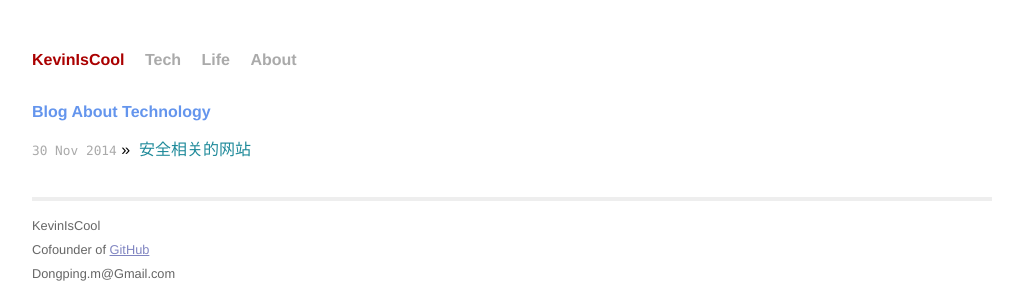
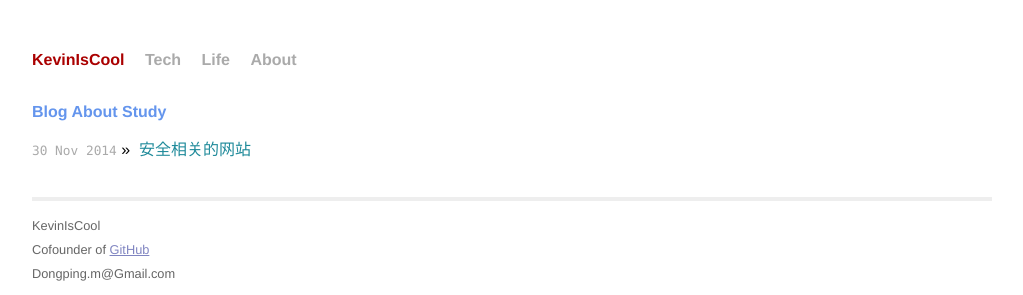
Before and after one commit to ll0KT/KevinIsCool.github.io, a Jekyll site: the page built from study.html, in a window 1280 px wide. Shown: the top 295 px of the page, without its empty margins (128-1151 px from the left). Built offline with Jekyll 4.4.1, drawn with Linux system fonts in a browser that asks for light colours; Markdown is read by kramdown in place of the engine named in the settings.

Commit message:
20141130

```diff
--- a/study.html
+++ b/study.html
@@ -1,10 +1,10 @@
 ---
 layout: default
-title: study
+title: Study
 ---
 
 <div id="home">
-  <h1>Blog About Technology</h1>
+  <h1>Blog About Study</h1>
   <ul class="posts">
     {% for post in site.categories.study %}
       <li><span>{{ post.date | date_to_string }}</span> &raquo;&nbsp; <a style="text-decoration:none;" href="{{ post.url }}">{{ post.title }}</a></li>
```
